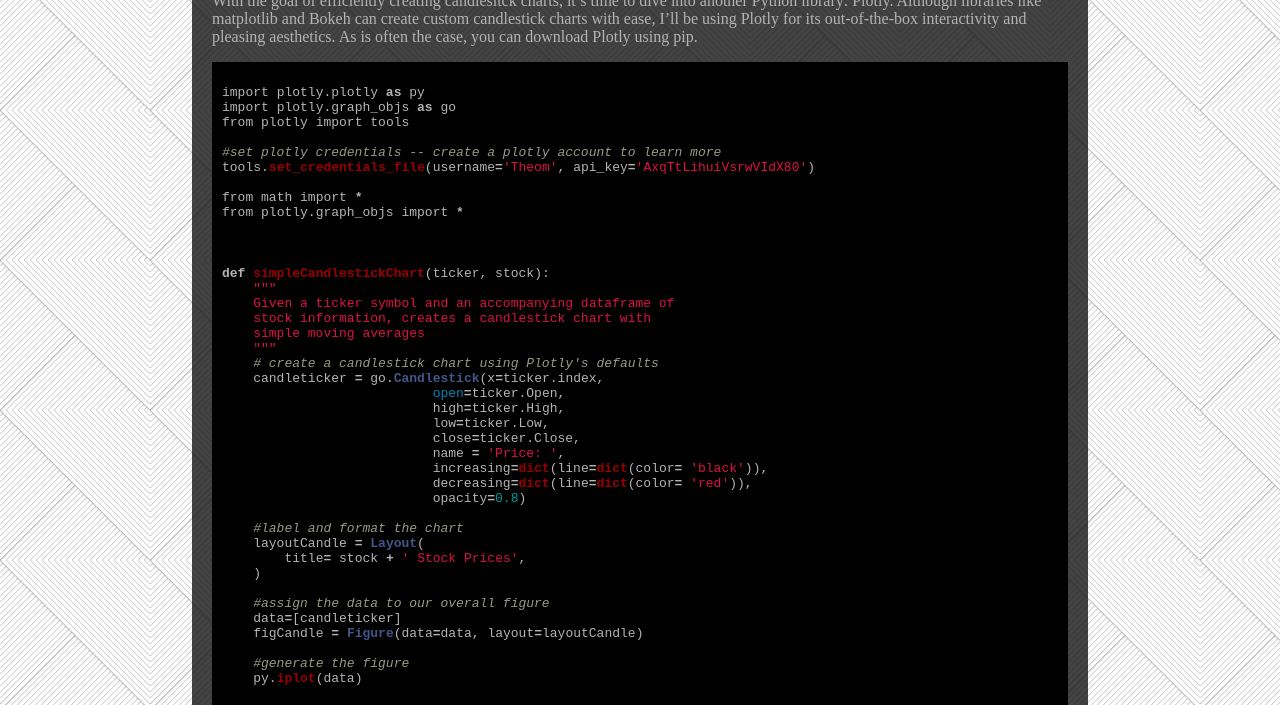
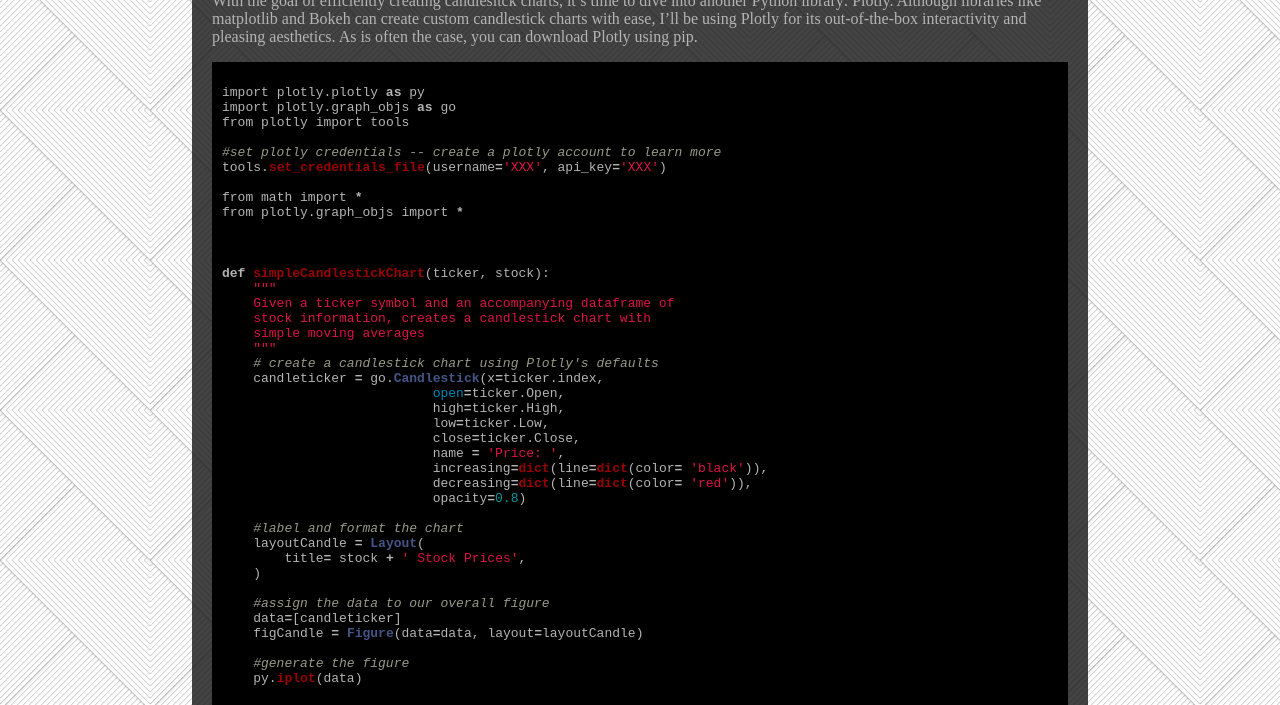
Before and after one commit to tylermaule/tylermaule.github.io, a Jekyll site: the page built from _posts/2017-07-24-trending-now-2.md, in a window 1280 px wide and 900 px high, scrolled down 1740 px, cut to the strip 100-805 px from the top of the window. Built offline with Jekyll 4.4.1, drawn with Linux system fonts in a browser that asks for light colours.

Commit message:
personal

```diff
--- a/_posts/2017-07-24-trending-now-2.md
+++ b/_posts/2017-07-24-trending-now-2.md
@@ -230,7 +230,7 @@
 from plotly import tools
 
 #set plotly credentials -- create a plotly account to learn more
-tools.set_credentials_file(username='Theom', api_key='AxqTtLihuiVsrwVIdX80')
+tools.set_credentials_file(username='XXX', api_key='XXX')
 
 from math import *
 from plotly.graph_objs import *
```
